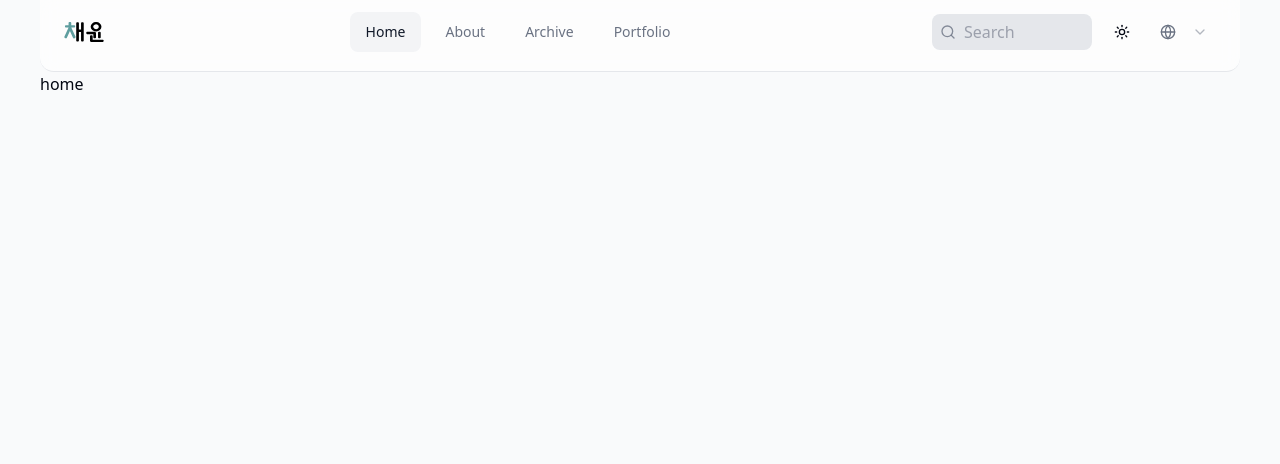
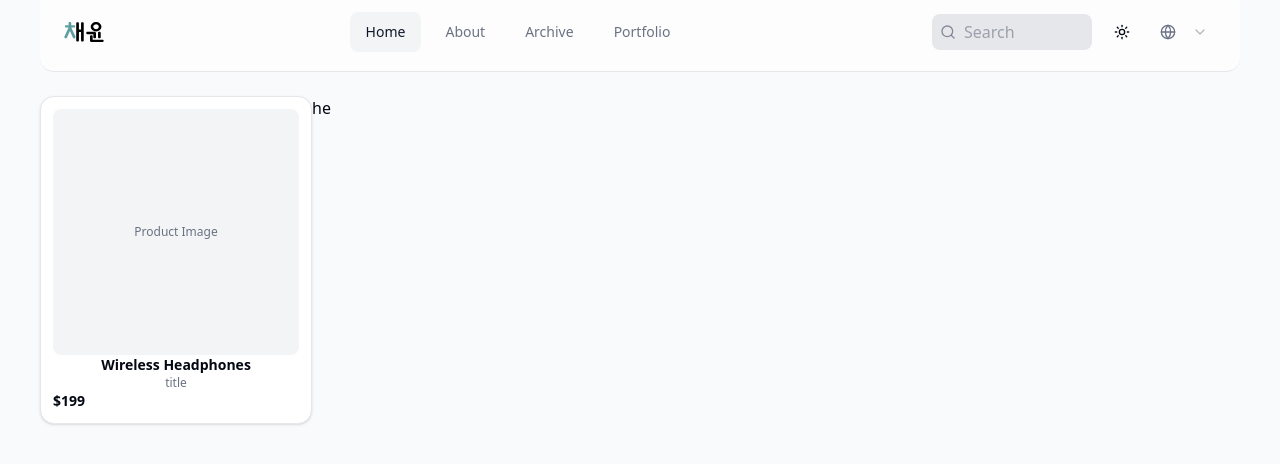
Before and after one commit to JCheyoon/JCheyoon.github.io, a React (Vite) app: page / in a window 1280 px wide. Shown: the top 464 px of the page. Built offline with nearby package versions, Linux system fonts and the light colour scheme.

Commit message:
add card

```diff
--- a/src/components/pages/Home.tsx
+++ b/src/components/pages/Home.tsx
@@ -1,5 +1,9 @@
 const Home = () => {
-  return <div>home</div>;
+  return (
+    <div>
+      <p>he</p>
+    </div>
+  );
 };
 
 export default Home;
--- a/src/components/routing/Root.tsx
+++ b/src/components/routing/Root.tsx
@@ -1,5 +1,6 @@
 import { Outlet } from "react-router-dom";
 import { Navbar04 } from "@/components/ui/shadcn-io/navbar-04";
+import CardProduct from "@/components/ui/shadcn-io/CardProduct/CardProduct";
 
 const Root = () => {
   return (
@@ -7,7 +8,14 @@
       <div className="min-h-screen bg-gray-50 flex flex-col items-center">
         <div className="w-full max-w-[1200px]">
           <Navbar04 />
-          <Outlet />
+          <div className="flex py-6">
+            <div className="flex-col">
+              <CardProduct />
+            </div>
+            <div className="flex-1 overflow-auto">
+              <Outlet />
+            </div>
+          </div>
         </div>
       </div>
     </>
--- /dev/null
+++ b/src/components/ui/shadcn-io/CardProduct/CardProduct.tsx
@@ -0,0 +1,30 @@
+import { StarIcon } from "lucide-react";
+import { Button } from "@repo/shadcn-ui/components/ui/button";
+import {
+  Card,
+  CardContent,
+  CardDescription,
+  CardTitle,
+} from "@repo/shadcn-ui/components/ui/card";
+export default function CardProduct() {
+  return (
+    <div className="w-full flex justify-center">
+      <Card className="w-68 py-3">
+        <CardContent className="px-3 text-center">
+          <div className="aspect-square rounded-md bg-gray-100 mb-2">
+            <div className="flex items-center justify-center h-full text-muted-foreground text-xs">
+              Product Image
+            </div>
+          </div>
+          <CardTitle className="text-sm mb-1">Wireless Headphones</CardTitle>
+          <CardDescription className="text-xs mb-2 line-clamp-2">
+            title
+          </CardDescription>
+          <div className="flex items-center justify-between">
+            <span className="text-sm font-bold">$199</span>
+          </div>
+        </CardContent>
+      </Card>
+    </div>
+  );
+}
--- /dev/null
+++ b/src/shadcn-ui/components/ui/card.tsx
@@ -0,0 +1,92 @@
+import * as React from "react";
+
+import { cn } from "@repo/shadcn-ui/lib/utils.ts";
+
+function Card({ className, ...props }: React.ComponentProps<"div">) {
+  return (
+    <div
+      data-slot="card"
+      className={cn(
+        "bg-card text-card-foreground flex flex-col gap-6 rounded-xl border py-6 shadow-sm",
+        className
+      )}
+      {...props}
+    />
+  );
+}
+
+function CardHeader({ className, ...props }: React.ComponentProps<"div">) {
+  return (
+    <div
+      data-slot="card-header"
+      className={cn(
+        "@container/card-header grid auto-rows-min grid-rows-[auto_auto] items-start gap-2 px-6 has-data-[slot=card-action]:grid-cols-[1fr_auto] [.border-b]:pb-6",
+        className
+      )}
+      {...props}
+    />
+  );
+}
+
+function CardTitle({ className, ...props }: React.ComponentProps<"div">) {
+  return (
+    <div
+      data-slot="card-title"
+      className={cn("leading-none font-semibold", className)}
+      {...props}
+    />
+  );
+}
+
+function CardDescription({ className, ...props }: React.ComponentProps<"div">) {
+  return (
+    <div
+      data-slot="card-description"
+      className={cn("text-muted-foreground text-sm", className)}
+      {...props}
+    />
+  );
+}
+
+function CardAction({ className, ...props }: React.ComponentProps<"div">) {
+  return (
+    <div
+      data-slot="card-action"
+      className={cn(
+        "col-start-2 row-span-2 row-start-1 self-start justify-self-end",
+        className
+      )}
+      {...props}
+    />
+  );
+}
+
+function CardContent({ className, ...props }: React.ComponentProps<"div">) {
+  return (
+    <div
+      data-slot="card-content"
+      className={cn("px-6", className)}
+      {...props}
+    />
+  );
+}
+
+function CardFooter({ className, ...props }: React.ComponentProps<"div">) {
+  return (
+    <div
+      data-slot="card-footer"
+      className={cn("flex items-center px-6 [.border-t]:pt-6", className)}
+      {...props}
+    />
+  );
+}
+
+export {
+  Card,
+  CardHeader,
+  CardFooter,
+  CardTitle,
+  CardAction,
+  CardDescription,
+  CardContent,
+};
```
